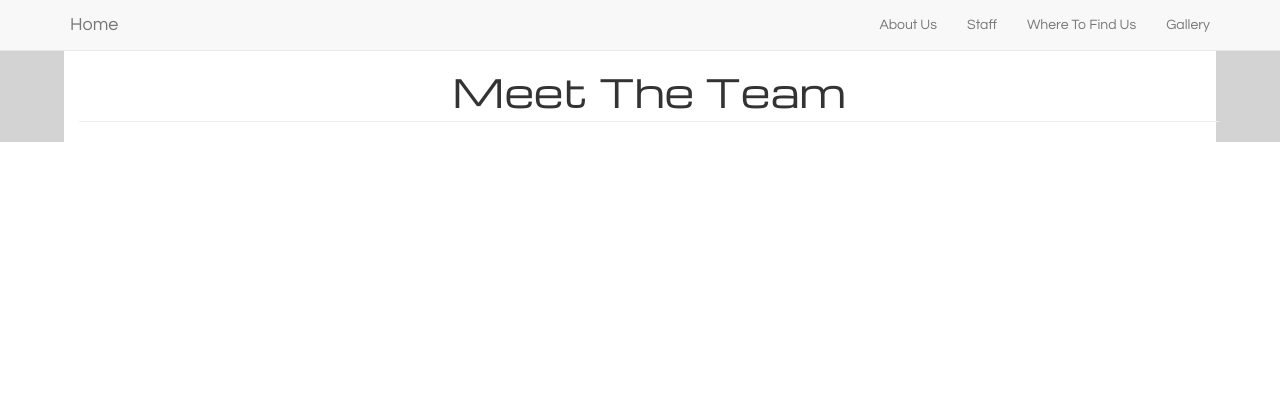
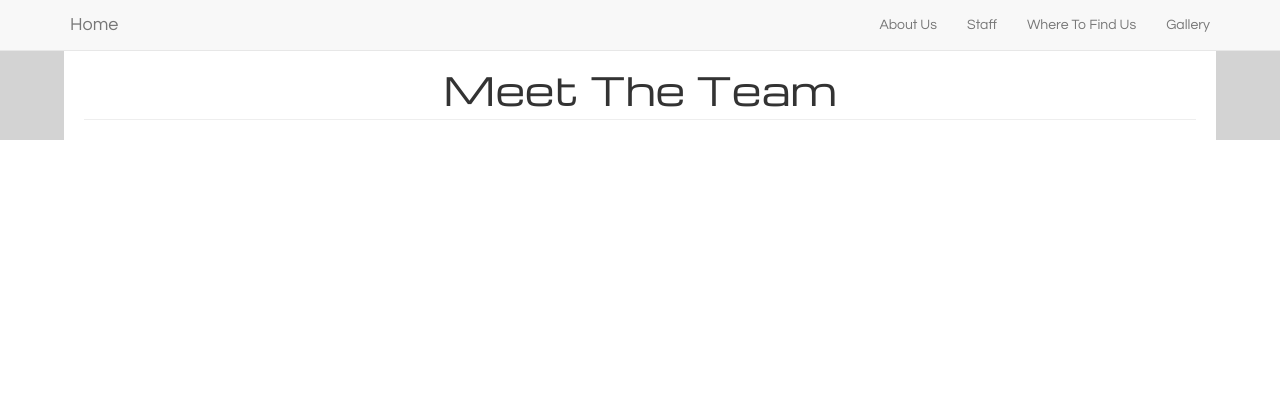
Before and after one commit to NigelKay/SNPSDjangoWebsite, a Django app: template templates/snps_app/staff.html in a window 1280 px wide. Shown: the top 420 px of the page. Run offline with Django 3.2, Linux system fonts and the light colour scheme; the template is opened without the code that fills it, so the values that code supplies are empty; some libraries are stand-ins or nearby versions.

Commit message:
Changes border settings for each page

```diff
--- a/static/css/base.css
+++ b/static/css/base.css
@@ -1,5 +1,5 @@
 body {
-  padding-top: 30px;
+  padding-top: 1vh;
   /* Adds 5%vw grey border left&right */
   border-left: 5vw solid lightgrey;
   border-right: 5vw solid lightgrey;
@@ -10,6 +10,26 @@ body {
 }
 
 .indexContainer {
+  /* Stops text overlap on body border */
+  margin: 2rem;
+}
+
+.findUsContainer {
+  /* Stops text overlap on body border */
+  margin: 2rem;
+}
+
+.aboutUsContainer {
+  /* Stops text overlap on body border */
+  margin: 2rem;
+}
+
+.staffContainer {
+  /* Stops text overlap on body border */
+  margin: 2rem;
+}
+
+.galleryContainer {
   /* Stops text overlap on body border */
   margin: 2rem;
 }
--- a/templates/snps_app/aboutus.html
+++ b/templates/snps_app/aboutus.html
@@ -1,6 +1,6 @@
 {% extends "snps_app/base.html" %}
 {% block body_block %}
-<div class="container">
+<div class="aboutUsContainer">
   <div class="row">
     <div class="col-sm-12">
       <h1 class="page-header headers">About us</h1>
--- a/templates/snps_app/findus.html
+++ b/templates/snps_app/findus.html
@@ -1,6 +1,6 @@
 {% extends "snps_app/base.html" %}
 {% block body_block %}
-<div class="container">
+<div class="findUsContainer">
   <div class="row">
     <div class="col-lg-12 col-md-12 col-sm-12 col-xs-12">
       <h1 class="page-header headers">Where to find us</h1>
--- a/templates/snps_app/gallery.html
+++ b/templates/snps_app/gallery.html
@@ -1,6 +1,6 @@
 {% extends "snps_app/base.html" %}
 {% block body_block %}
-<div class="container">
+<div class="galleryContainer">
   <div class="row">
     <div class="col-sm-12">
       <h1 class="page-header headers">Gallery</h1>
--- a/templates/snps_app/staff.html
+++ b/templates/snps_app/staff.html
@@ -1,6 +1,6 @@
 {% extends "snps_app/base.html" %}
 {% block body_block %}
-<div class="container">
+<div class="staffContainer">
   <div class="row">
     <div class="col-sm-12">
       <h1 class="page-header headers">Meet The Team</h1>
```
